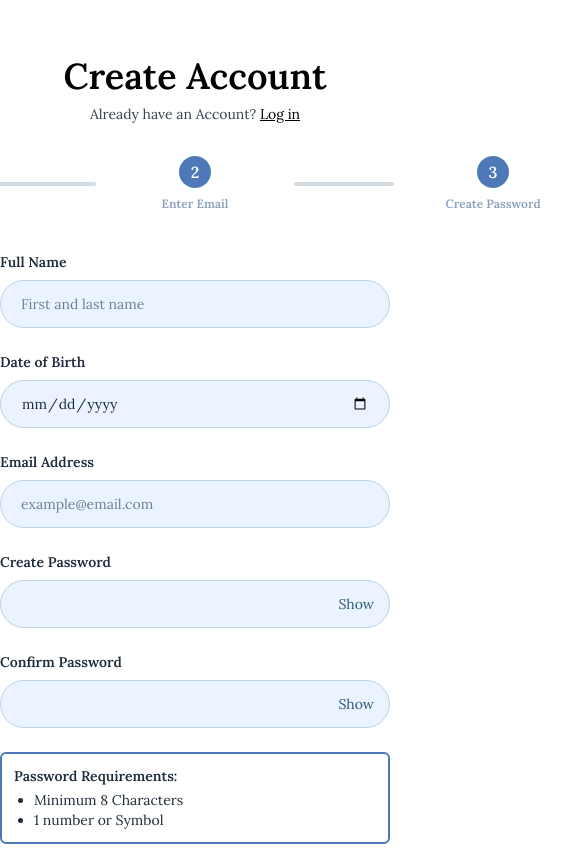
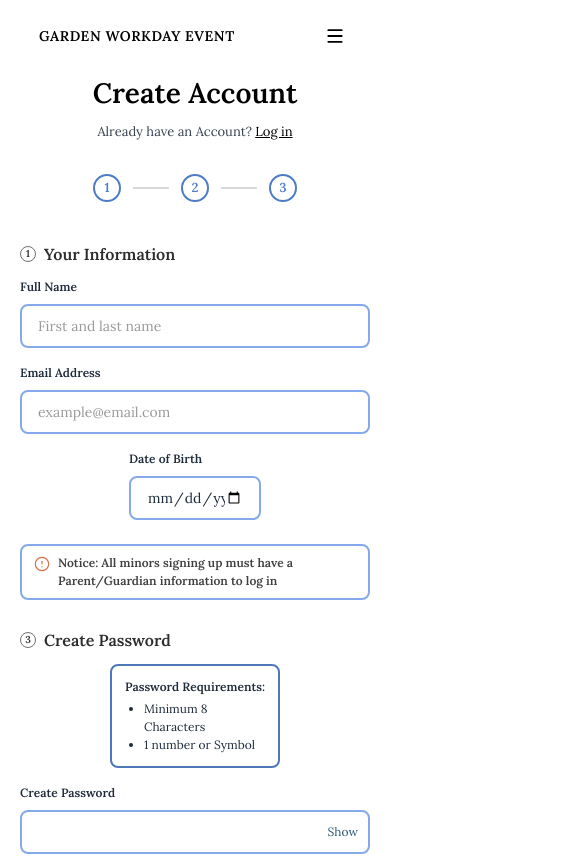
Before and after one commit to hack4impact-calpoly/one-cool-earth-25, a Next.js app: page /create-account in a window 390 px wide. Shown: the top 856 px of the page, 568 px wide, since content can reach past the window. Built offline with nearby package versions, Linux system fonts and the light colour scheme; no server answers.

Commit message:
Refine mobile auth layouts

```diff
--- /dev/null
+++ b/src/components/AuthMobileHeader.tsx
@@ -0,0 +1,18 @@
+"use client";
+
+import { Menu } from "lucide-react";
+
+export default function AuthMobileHeader() {
+  return (
+    <div className="mx-auto flex w-full max-w-[360px] items-center justify-between px-6 py-5 text-black md:hidden">
+      <span className="text-[14px] font-semibold tracking-[0.04em]">GARDEN WORKDAY EVENT</span>
+      <button
+        type="button"
+        aria-label="Open menu"
+        className="inline-flex h-8 w-8 items-center justify-center rounded-full text-black"
+      >
+        <Menu size={20} strokeWidth={2.25} />
+      </button>
+    </div>
+  );
+}
--- a/src/components/CreateAccountForm.tsx
+++ b/src/components/CreateAccountForm.tsx
@@ -3,8 +3,10 @@
 import { useMemo, useState } from "react";
 import { useSignUp } from "@clerk/nextjs";
 import { useRouter } from "next/navigation";
+import { CircleAlert } from "lucide-react";
+import { BeatLoader } from "react-spinners";
 import ConfirmAccountPage from "./ConfirmAccountForm";
-import { BeatLoader } from "react-spinners";
+import AuthMobileHeader from "./AuthMobileHeader";
 import { StepCircle, StepLine } from "./ui/Stepper";
 
 function isValidEmail(email: string) {
@@ -112,36 +114,52 @@ export default function CreateAccountForm() {
   };
 
   return (
-    <div className="w-full max-w-[820px] pt-14 pb-24">
-      <h1 className="text-center text-4xl font-semibold text-black">Create Account</h1>
+    <div className="w-full max-w-[820px] pb-24 md:pt-14">
+      <AuthMobileHeader />
 
-      <p className="mt-2 text-center text-sm text-gray-700">
+      <div className="mx-auto w-full max-w-[360px] px-5 md:max-w-none md:px-0">
+        <h1 className="text-center text-[28px] font-semibold text-black md:text-4xl">Create Account</h1>
+
+        <p className="mt-2 text-center text-[13px] text-gray-700 md:text-sm">
           Already have an Account?{" "}
           <a href="/login" className="text-black underline">
             Log in
           </a>
         </p>
+      </div>
 
       <div className="mt-8 flex justify-center">
-        <div className="w-full max-w-[900px]">
-          <div className="flex items-center justify-center gap-6">
+        <div className="w-full max-w-[900px] px-5 md:px-0">
+          <div className="hidden items-center justify-center gap-6 md:flex">
             <StepCircle label="Basic Information" number={1} done={step2Done} active={currentStep === 1} />
+            <StepLine active={step2Done} />
+            <StepCircle label="Enter Email" number={2} done={step1Done} active={currentStep === 2} />
+            <StepLine active={step1Done} />
+            <StepCircle label="Create Password" number={3} done={step3Done} active={currentStep === 3} />
+          </div>
 
-            <StepLine active={step2Done} />
-
-            <StepCircle label="Enter Email" number={2} done={step1Done} active={currentStep === 2} />
-
-            <StepLine active={step1Done} />
-
-            <StepCircle label="Create Password" number={3} done={step3Done} active={currentStep === 3} />
+          <div className="flex items-center justify-center gap-3 md:hidden">
+            <MobileStep number={1} done={step2Done} />
+            <MobileStepLine active={step2Done} />
+            <MobileStep number={2} done={step1Done} />
+            <MobileStepLine active={step1Done} />
+            <MobileStep number={3} done={step3Done} />
           </div>
         </div>
       </div>
 
       {step === "create" ? (
         <div className="mt-10 flex justify-center">
-          <div className="w-full max-w-[520px]">
-            <div className="grid grid-cols-1 gap-6 md:grid-cols-2">
+          <div className="w-full max-w-[520px] px-5 md:px-0">
+            <section>
+              <h2 className="mb-3 flex items-center gap-2 text-[16px] font-semibold text-[#2c2c2c] md:hidden">
+                <span className="inline-flex h-4 w-4 items-center justify-center rounded-full border border-[#707070] text-[10px]">
+                  1
+                </span>
+                Your Information
+              </h2>
+
+              <div className="grid grid-cols-1 gap-4 md:grid-cols-2 md:gap-6">
                 <Field label="Full Name">
                   <PillInput
                     placeholder="First and last name"
@@ -150,13 +168,7 @@ export default function CreateAccountForm() {
                   />
                 </Field>
 
-              <Field label="Date of Birth">
-                <PillInput type="date" value={dob} onChange={(e) => setDob(e.target.value)} />
-              </Field>
-            </div>
-
-            <div className="mt-6">
-              <Field label="Email Address">
+                <Field label="Email Address" className="md:order-3 md:col-span-2">
                   <PillInput
                     placeholder="example@email.com"
                     value={email}
@@ -173,10 +185,35 @@ export default function CreateAccountForm() {
                   />
                 </Field>
 
-              {emailError && <p className="mt-2 text-xs text-red-600">{emailError}</p>}
+                <Field label="Date of Birth" className="mx-auto w-[132px] md:mx-0 md:w-auto md:order-2">
+                  <PillInput
+                    type="date"
+                    value={dob}
+                    onChange={(e) => setDob(e.target.value)}
+                    className="px-3 text-center text-[13px] [color-scheme:light] md:text-left"
+                  />
+                </Field>
               </div>
 
-            <div className="mt-6 grid grid-cols-1 gap-6 md:grid-cols-[1fr_190px]">
+              {emailError && <p className="mt-2 text-xs text-red-600">{emailError}</p>}
+            </section>
+
+            <div className="mt-6 rounded-[8px] border-2 border-[#86a9eb] bg-white px-3 py-2 text-[12px] font-semibold text-[#3e3e3e] md:hidden">
+              <div className="flex items-start gap-2">
+                <CircleAlert className="mt-0.5 h-4 w-4 shrink-0 text-[#d96f4a]" strokeWidth={1.75} />
+                <p>Notice: All minors signing up must have a Parent/Guardian information to log in</p>
+              </div>
+            </div>
+
+            <section className="mt-7">
+              <h2 className="mb-3 flex items-center gap-2 text-[16px] font-semibold text-[#2c2c2c] md:hidden">
+                <span className="inline-flex h-4 w-4 items-center justify-center rounded-full border border-[#707070] text-[10px]">
+                  3
+                </span>
+                Create Password
+              </h2>
+
+              <div className="grid grid-cols-1 gap-4 md:grid-cols-[1fr_190px] md:gap-6">
                 <div>
                   <Field label="Create Password">
                     <PasswordInput
@@ -187,7 +224,7 @@ export default function CreateAccountForm() {
                     />
                   </Field>
 
-                <div className="mt-6">
+                  <div className="mt-4 md:mt-6">
                     <Field label="Confirm Password">
                       <PasswordInput
                         value={confirmPassword}
@@ -210,25 +247,26 @@ export default function CreateAccountForm() {
                   </div>
                 </div>
 
-              <div className="md:pt-7">
-                <div className="rounded-md border-2 border-[#4e78b7] bg-white p-3 text-sm">
+                <div className="order-first mx-auto w-[170px] md:order-none md:mx-0 md:w-auto md:pt-7">
+                  <div className="rounded-[8px] border-2 border-[#4e78b7] bg-white p-3 text-center text-[12px] md:text-left md:text-sm">
                     <p className="mb-1 font-semibold text-[#1e2b3a]">Password Requirements:</p>
-                  <ul className="ml-5 list-disc text-[#1e2b3a]">
+                    <ul className="ml-5 list-disc text-left text-[#1e2b3a]">
                       <li>Minimum 8 Characters</li>
                       <li>1 number or Symbol</li>
                     </ul>
                   </div>
                 </div>
               </div>
+            </section>
 
             <div className="mt-10 flex justify-center">
               <button
                 type="button"
                 onClick={handleSubmit}
                 disabled={!step3Done}
-                className="rounded-full border border-[#7db456] bg-[#b9e08c] px-10 py-3 font-semibold text-black shadow-[0_2px_0_rgba(0,0,0,0.10)] transition hover:brightness-95 active:brightness-90 disabled:opacity-50"
+                className="h-[38px] rounded-[10px] border-2 border-[#77a94f] bg-[#d5efc1] px-8 text-[14px] font-semibold text-[#4d7a30] shadow-[0_2px_0_rgba(0,0,0,0.10)] transition hover:brightness-95 active:brightness-90 disabled:opacity-50 md:h-auto md:rounded-full md:border md:border-[#7db456] md:bg-[#b9e08c] md:px-10 md:py-3 md:text-base md:text-black"
               >
-                {loading ? <BeatLoader /> : "Confirm Details"}
+                {loading ? <BeatLoader /> : "Create Account"}
               </button>
             </div>
 
@@ -242,10 +280,26 @@ export default function CreateAccountForm() {
   );
 }
 
-function Field({ label, children }: { label: string; children: React.ReactNode }) {
+function MobileStep({ number, done }: { number: number; done: boolean }) {
   return (
-    <label className="block">
-      <span className="mb-2 block text-sm font-semibold text-[#1e2b3a]">{label}</span>
+    <div
+      className={`flex h-7 w-7 items-center justify-center rounded-full border-2 text-[13px] font-semibold ${
+        done ? "border-[#4f7cc7] bg-[#4f7cc7] text-white" : "border-[#4f7cc7] text-[#4f7cc7]"
+      }`}
+    >
+      {done ? "✓" : number}
+    </div>
+  );
+}
+
+function MobileStepLine({ active }: { active: boolean }) {
+  return <div className={`h-[2px] w-9 ${active ? "bg-[#4f7cc7]" : "bg-[#d9d9d9]"}`} />;
+}
+
+function Field({ label, children, className = "" }: { label: string; children: React.ReactNode; className?: string }) {
+  return (
+    <label className={`block ${className}`}>
+      <span className="mb-2 block text-[12px] font-semibold text-[#1e2b3a] md:text-sm">{label}</span>
       {children}
     </label>
   );
@@ -256,7 +310,7 @@ function PillInput({ className = "", ...props }: React.InputHTMLAttributes<HTMLI
     <input
       {...props}
       className={
-        "h-12 w-full rounded-full border border-[#bcd1ea] bg-[#eaf3ff] px-5 text-sm text-[#1e2b3a] placeholder:text-[#6d8197] outline-none focus:border-[#4e78b7] focus:ring-2 focus:ring-[#4e78b7]/30 " +
+        "h-11 w-full rounded-[8px] border-2 border-[#86a9eb] bg-white px-4 text-sm text-[#1e2b3a] placeholder:text-[#9a9a9a] outline-none focus:border-[#4e78b7] focus:ring-2 focus:ring-[#4e78b7]/20 md:h-12 md:rounded-full md:border md:border-[#bcd1ea] md:bg-[#eaf3ff] md:px-5 md:placeholder:text-[#6d8197] md:focus:ring-[#4e78b7]/30 " +
         className
       }
     />
@@ -276,11 +330,11 @@ function PasswordInput({
 }) {
   return (
     <div className="relative">
-      <PillInput type={visible ? "text" : "password"} value={value} onChange={onChange} className="pr-16" />
+      <PillInput type={visible ? "text" : "password"} value={value} onChange={onChange} className="pr-12 md:pr-16" />
       <button
         type="button"
         onClick={onToggle}
-        className="absolute right-4 top-1/2 -translate-y-1/2 text-sm text-[#2b5876]"
+        className="absolute right-3 top-1/2 -translate-y-1/2 text-xs text-[#2b5876] md:right-4 md:text-sm"
       >
         {visible ? "Hide" : "Show"}
       </button>
--- a/src/components/LoginForm.tsx
+++ b/src/components/LoginForm.tsx
@@ -7,6 +7,7 @@ import styles from "../styles/LoginForm.module.css";
 import Image from "next/image";
 import eyeClosed from "../icons/eyeClosed.svg";
 import eyeShow from "../icons/eyeShow.svg";
+import AuthMobileHeader from "./AuthMobileHeader";
 
 function isValidEmail(email: string) {
   return /^[^\s@]+@[^\s@]+\.[^\s@]+$/.test(email.trim());
@@ -31,6 +32,7 @@ export default function LoginForm() {
 
   async function handleSubmit(e: React.FormEvent) {
     e.preventDefault();
+    setSubmitted(true);
     if (!isLoaded) return;
 
     const eTrim = email.trim();
@@ -66,10 +68,13 @@ export default function LoginForm() {
 
   return (
     <div className={styles.loginCard}>
+      <AuthMobileHeader />
+
+      <div className={styles.loginPanel}>
         <h1 className={styles.title}>Login</h1>
 
         <p className={styles.subtitle}>
-        Don&apos;t have an account?{" "}
+          Don&apos;t have an Account?{" "}
           <a className={styles.loginLink} href="/create-account">
             Create Account
           </a>
@@ -110,7 +115,7 @@ export default function LoginForm() {
               <input
                 id="password"
                 className={styles.formInput}
-              placeholder="********"
+                placeholder="********************"
                 value={password}
                 onChange={(e) => setPassword(e.target.value)}
                 type={showPassword ? "text" : "password"}
@@ -119,9 +124,9 @@ export default function LoginForm() {
 
               <button type="button" className={styles.passwordToggle} onClick={() => setShowPassword((prev) => !prev)}>
                 {showPassword ? (
-                <Image src={eyeClosed} alt="Hide" width={25} height={25} />
+                  <Image src={eyeClosed} alt="Hide" width={20} height={20} />
                 ) : (
-                <Image src={eyeShow} alt="Show" width={25} height={25} />
+                  <Image src={eyeShow} alt="Show" width={20} height={20} />
                 )}
               </button>
             </div>
@@ -130,9 +135,23 @@ export default function LoginForm() {
           {error && <p className={styles.error}>{error}</p>}
 
           <button className={styles.loginButton} type="submit" disabled={!canSubmit}>
-          Next
+            Log in
           </button>
         </form>
+
+        <div className={styles.oauthRow}>
+          <button type="button" className={styles.oauthButton}>
+            Log in w/
+          </button>
+          <button type="button" className={styles.oauthButton}>
+            Log in w/
+          </button>
+        </div>
+
+        <button type="button" className={styles.forgotLink}>
+          Forgot Password?
+        </button>
+      </div>
     </div>
   );
 }
```
Also changed, not shown: src/styles/LoginForm.module.css (+153 -36 lines). Lines whose indentation alone changed are shown as unchanged.
